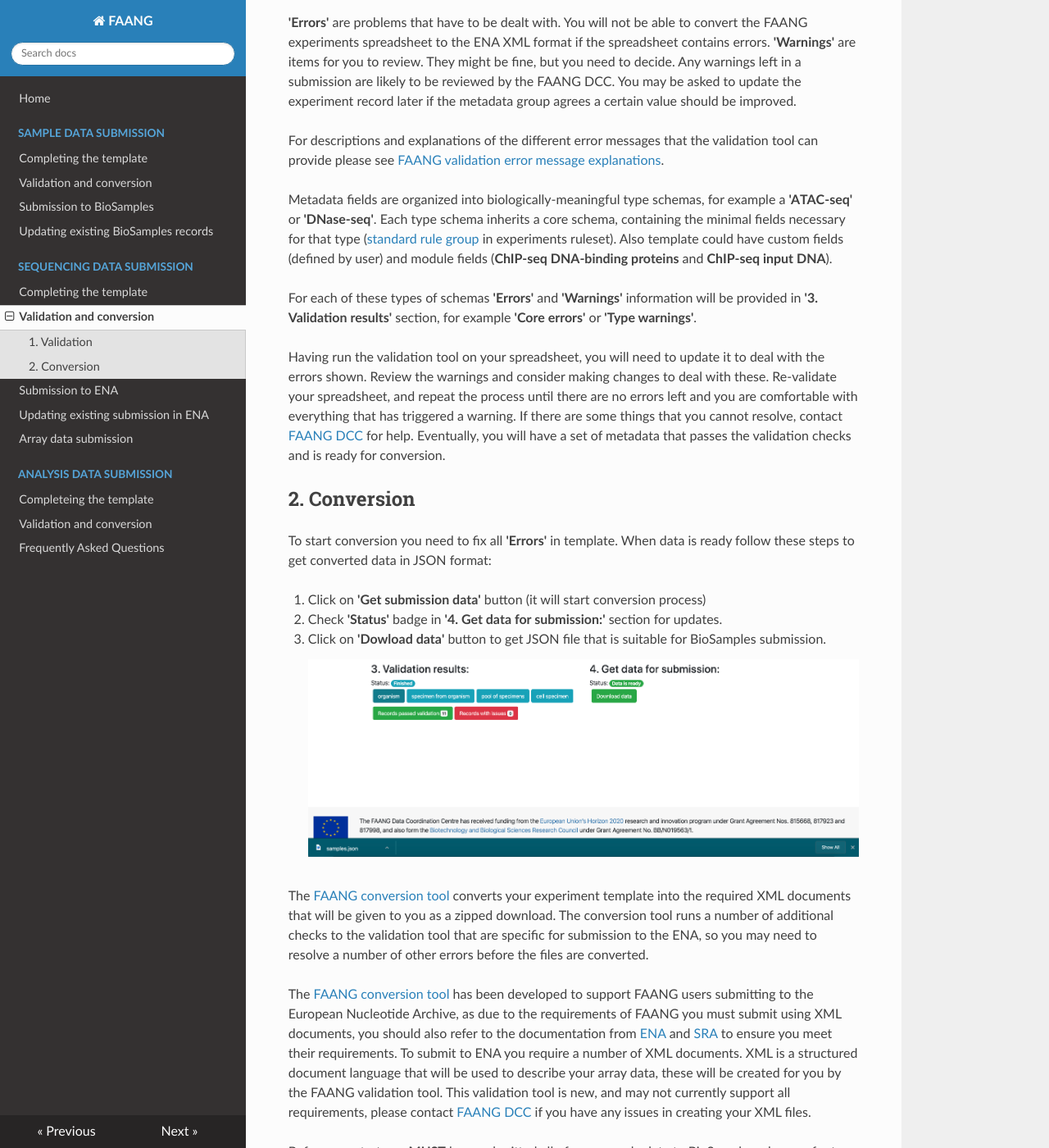
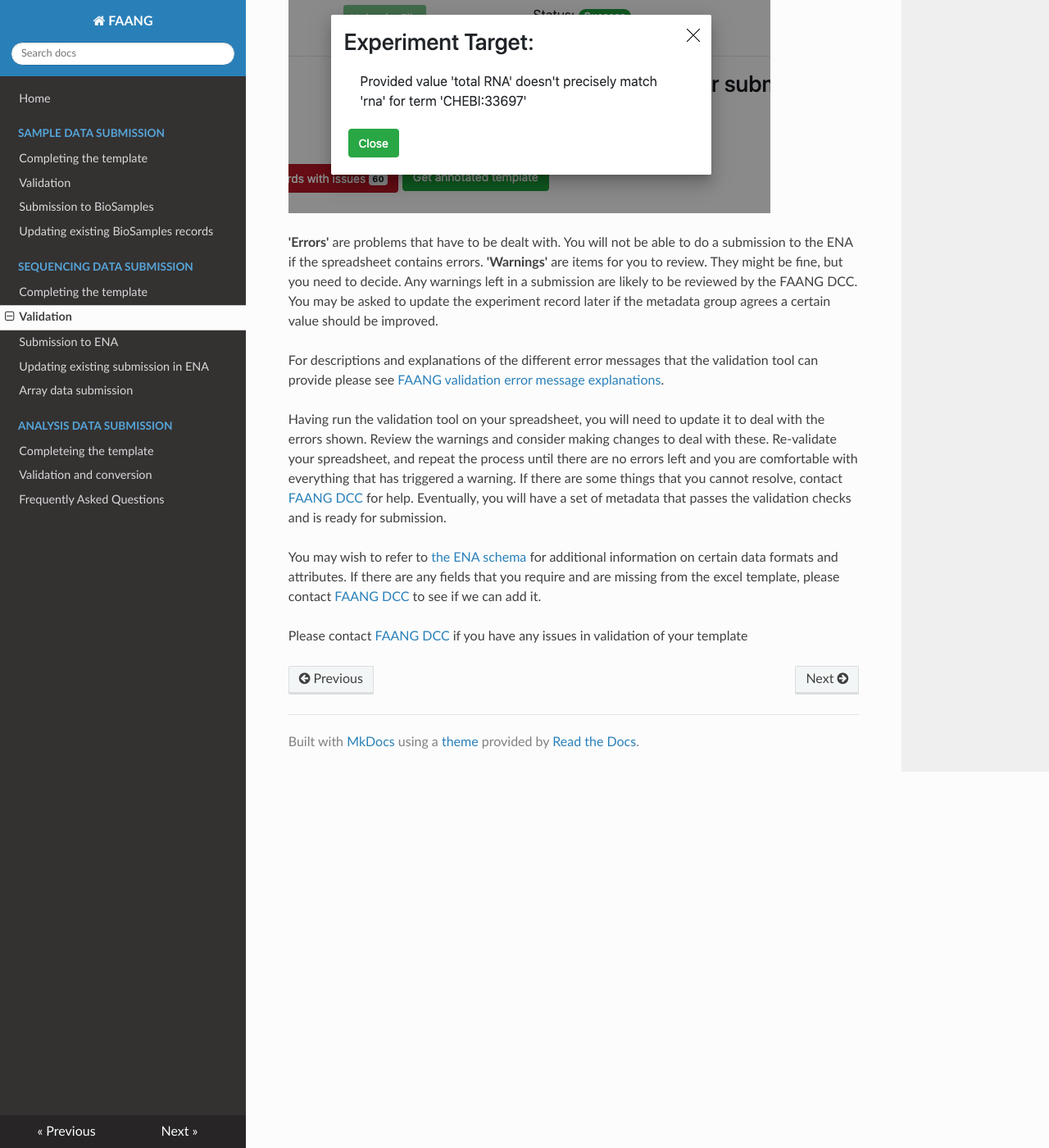
Before and after one commit to FAANG/dcc-documentation, an MkDocs documentation site: the page built from docs/experiment/ena_validation_conversion.md, in a window 1280 px wide and 1400 px high, scrolled down 1558 px. Shown: the whole window at 82% size. Built offline with MkDocs 1.6.1, drawn with Linux system fonts in a browser that asks for light colours; nearby versions of some CDN libraries; some of the changed text lies outside the part shown.

Commit message:
Updating docs

```diff
--- a/docs/experiment/ena_validation_conversion.md
+++ b/docs/experiment/ena_validation_conversion.md
@@ -1,6 +1,5 @@
-# Validation and Conversion
+# Validation
 
-## 1. Validation
 The [FAANG validation tool](https://data.faang.org/validation/experiments)
 will validate required assay specific tabs for any of the assay types contained within the
 [FAANG experiment metadata rules](https://data.faang.org/ruleset/experiments#standard).
@@ -14,7 +13,7 @@
 
 1. Click on **'Choose file''** button to choose filled out template file
 2. Click on **'Upload a File'** button to upload template to validation service
-![Screenshot](../img/validation_service_workflow.png)
+![Screenshot](../img/ena_validation_service_workflow.png)
 3. Check **'Status'** badge for updates. It might have three different values:
     * Waiting
     * Success
@@ -28,32 +27,24 @@
     * Errors
 6. Review all **'Errors'** and **'Warnings'**. For this click on the cell
 that contains any issues, pop-up window will have detailed information about
-**'Errors'** and **'Warnings'**
-![Screenshot](../img/error_and_warning.png)
+**'Errors'** and **'Warnings'**. It's also possible to download table annotated
+with **'Errors'** and **'Warnings'** messages using **"Get annotated template"**
+button.
+![Screenshot](../img/ena_annotated_template.png)
+
+![Screenshot](../img/ena_error_and_warning.png)
 
 
-**'Errors'** are problems that have to be dealt with. You will not be able to
-convert the FAANG experiments spreadsheet to the ENA XML format if
-the spreadsheet contains errors. **'Warnings'** are items for you to review.
-They might be fine, but you need to decide. Any warnings left in a submission
-are likely to be reviewed by the FAANG DCC. You may be asked to update the
-experiment record later if the metadata group agrees a certain value should be
-improved.
+**'Errors'** are problems that have to be dealt with. You will not be able to do
+a submission to the ENA if the spreadsheet contains errors. **'Warnings'** are
+items for you to review. They might be fine, but you need to decide. Any
+warnings left in a submission are likely to be reviewed by the FAANG DCC.
+You may be asked to update the experiment record later if the metadata group
+agrees a certain value should be improved.
 
 For descriptions and explanations of the different error messages that the
 validation tool can provide please see [FAANG validation error message
-explanations](faang_validation_error_message_explanation.md).
-
-Metadata fields are organized into biologically-meaningful type schemas,
-for example a **'ATAC-seq'** or **'DNase-seq'**. Each type
-schema inherits a core schema, containing the minimal fields necessary for
-that type ([standard rule group](
-https://data.faang.org/ruleset/experiments#standard) in experiments ruleset). Also
-template could have custom fields (defined by user) and module fields (**ChIP-seq DNA-binding proteins** and **ChIP-seq input DNA**).
-
-For each of these types of schemas **'Errors'** and **'Warnings'** information
-will be provided in **'3. Validation results'** section, for example **'Core errors'** or
-**'Type warnings'**.
+explanations](../faang_validation_error_message_explanation.md).
 
 Having run the validation tool on your spreadsheet, you will need to update it
 to deal with the errors shown. Review the warnings and consider making changes
@@ -62,43 +53,11 @@
 triggered a warning. If there are some things that you cannot resolve,
 contact [FAANG DCC](mailto:faang-dcc@ebi.ac.uk) for help. Eventually, you will
 have a set of metadata that passes the validation checks and is ready for
-conversion.
-
-## 2. Conversion
-To start conversion you need to fix all **'Errors'** in template. When data
-is ready follow these steps to get converted data in JSON format:
-
-1. Click on **'Get submission data'** button (it will start conversion process)
-2.  Check **'Status'** badge in **'4. Get data for submission:'** section for
-updates.
-3. Click on **'Dowload data'** button to get JSON file that is suitable for
-BioSamples submission.
-![Screenshot](../img/conversion_result.png)
-
-The [FAANG conversion tool](https://data.faang.org/validation/experiments)
-converts your experiment template into the required XML documents that will
-be given to you as a zipped download.  The conversion tool runs a number of
-additional checks to the validation tool that are specific for submission to
-the ENA, so you may need to resolve a number of other errors before the files
-are converted.
-
-The [FAANG conversion tool](https://data.faang.org/validation/experiments) has
-been developed to support FAANG users submitting to the
-European Nucleotide Archive, as due to the requirements of FAANG you must
-submit using XML documents, you should also refer to the documentation
-from [ENA](https://www.ebi.ac.uk/ena/submit) and [SRA](http://www.ncbi.nlm.nih.gov/sra/docs/submit/)
-to ensure you meet their requirements. To submit to ENA you require a number
-of XML documents. XML is a structured document language that will be used to
-describe your array data, these will be created for you by the FAANG validation
-tool. This validation tool is new, and may not currently support all
-requirements, please contact [FAANG DCC](mailto:faang-dcc@ebi.ac.uk) if you
-have any issues in creating your XML files.
-
-Before you start you **MUST** have submitted all of your sample data to BioSamples,
-please refer to the [instructions](biosamples_template.md) to achieve this.
+submission.
 
 You may wish to refer to [the ENA schema](https://github.com/enasequence/schema/tree/master/src/main/resources/uk/ac/ebi/ena/sra/schema) for additional information on certain
 data formats and attributes.  If there are any fields that you require and are
 missing from the excel template, please contact [FAANG DCC](mailto:faang-dcc@ebi.ac.uk) to see if we can add it.
 
-Please contact [FAANG DCC](mailto:faang-dcc@ebi.ac.uk) if you have any issues in creating your XML files.
+Please contact [FAANG DCC](mailto:faang-dcc@ebi.ac.uk) if you have any issues
+in validation of your template
--- a/mkdocs.yml
+++ b/mkdocs.yml
@@ -3,12 +3,12 @@
     - Home: index.md
     - Sample data submission:
         - Completing the template: sample/biosamples_template.md
-        - Validation and conversion: sample/biosamples_validation_conversion.md
+        - Validation: sample/biosamples_validation_conversion.md
         - Submission to BioSamples: sample/biosamples_submission.md
         - Updating existing BioSamples records: sample/biosamples_updating.md
     - Sequencing data submission:
         - Completing the template: experiment/ena_template.md
-        - Validation and conversion: experiment/ena_validation_conversion.md
+        - Validation: experiment/ena_validation_conversion.md
         - Submission to ENA: experiment/ena_submission.md
         - Updating existing submission in ENA: experiment/ena_updating.md
     - Array data submission: array.md
```
Also changed, not shown: docs/experiment/ena_submission.md (+4 -0 lines), docs/sample/biosamples_validation_conversion.md (+14 -33 lines), docs/img/annotated_template.png (added), docs/img/ena_annotated_template.png (added), docs/img/ena_error_and_warning.png (added), docs/img/ena_validation_service_workflow.png (added), docs/img/error_and_warning.png, docs/img/validation_service_workflow.png.
